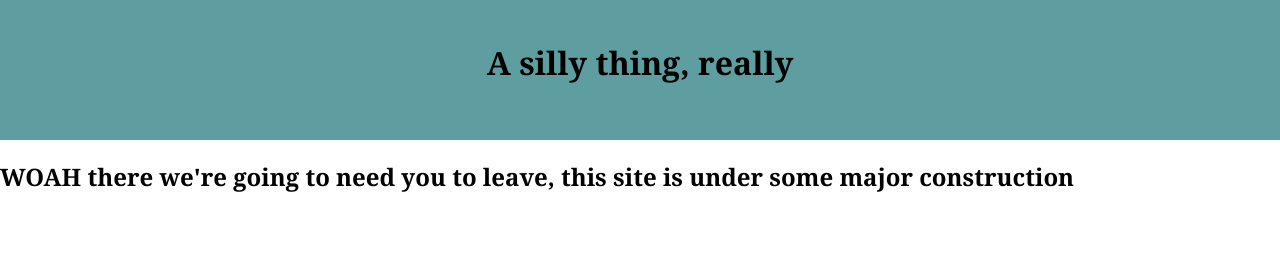
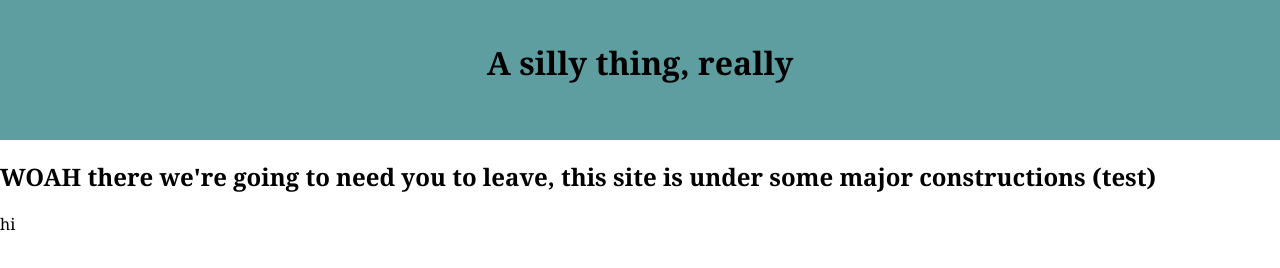
Before and after one commit to yum-fish/yum-fish.github.io, a plain HTML site: page index.html in a window 1280 px wide. Drawn offline with Linux system fonts and the light colour scheme.

Commit message:
add words for testing merge

```diff
--- a/index.html
+++ b/index.html
@@ -8,6 +8,7 @@
         <h1>A silly thing, really</h1>
     </div>
 
-    <h2>WOAH there we're going to need you to leave, this site is under some major construction</h2>
+    <h2>WOAH there we're going to need you to leave, this site is under some major constructions (test)</h2>
+    <p>hi</p>
 
 </body>
```
